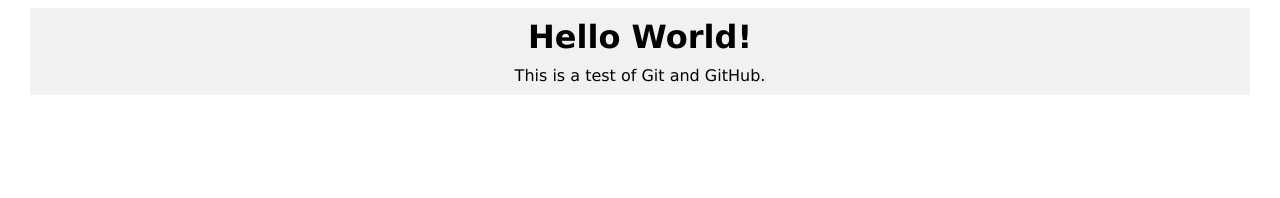
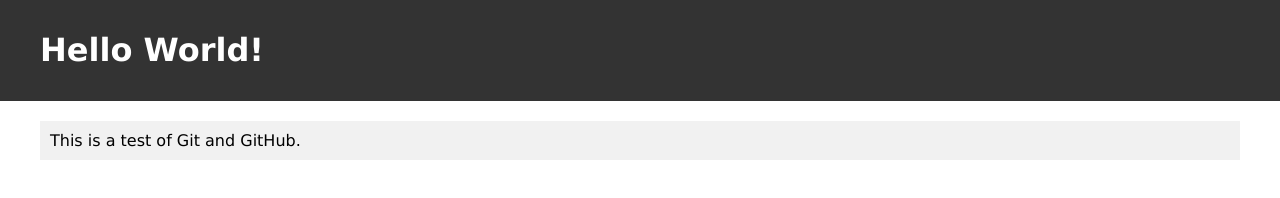
Before and after one commit to MrWalshMan/sandbox, a plain HTML site: page index.html in a window 1280 px wide. Drawn offline with Linux system fonts and the light colour scheme.

Commit message:
style header and move title from main to header

```diff
--- a/css/style.css
+++ b/css/style.css
@@ -1,13 +1,29 @@
 body {
 	font-family: 'Lucida Grande', Helvetica, sans-serif;
+	padding: 0;
+	margin: 0;
 }
-main {
+.container {
 	width: 96%;
 	max-width: 1200px;
 	margin: auto;
-	text-align: center;
+}
+header {
+	background-color: #333333;
+	padding: 10px;
+	margin: 0 0 20px;
+}
+header > * {
+	margin: 0 0 10px;
+	color: #ffffff;
+}
+header > *:last-child {
+	margin-bottom: 0;
+}
+main {
 	background-color: #f1f1f1;
 	padding: 10px;
+	box-sizing: border-box;
 }
 main > * {
 	margin: 0 0 10px;
--- a/index.html
+++ b/index.html
@@ -6,10 +6,11 @@
 	</head>
 	<body>
 		<header>
-
+			<div class="container">
+				<h1>Hello World!</h1>
+			</div>
 		</header>
-		<main>
-			<h1>Hello World!</h1>
+		<main class="container">
 			<p>This is a test of Git and GitHub.</p>
 		</main>
 	</body>
```
